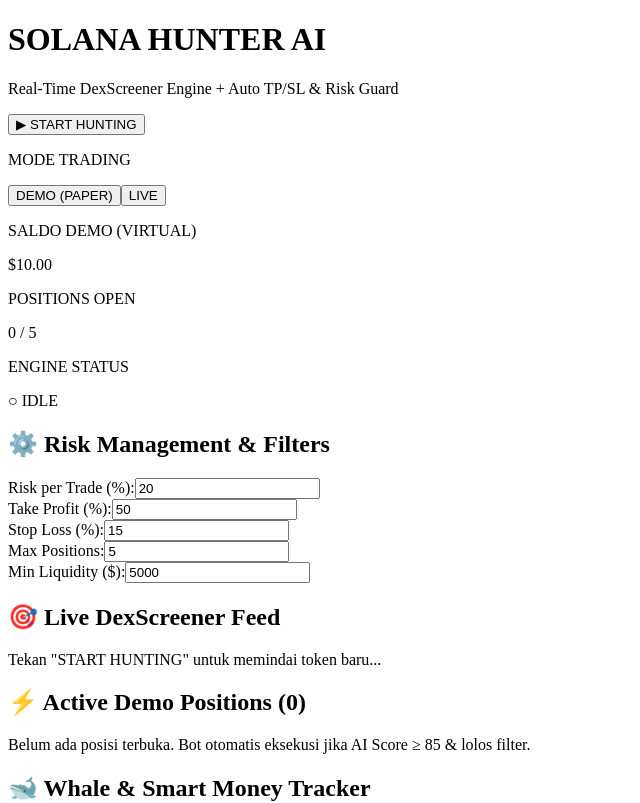
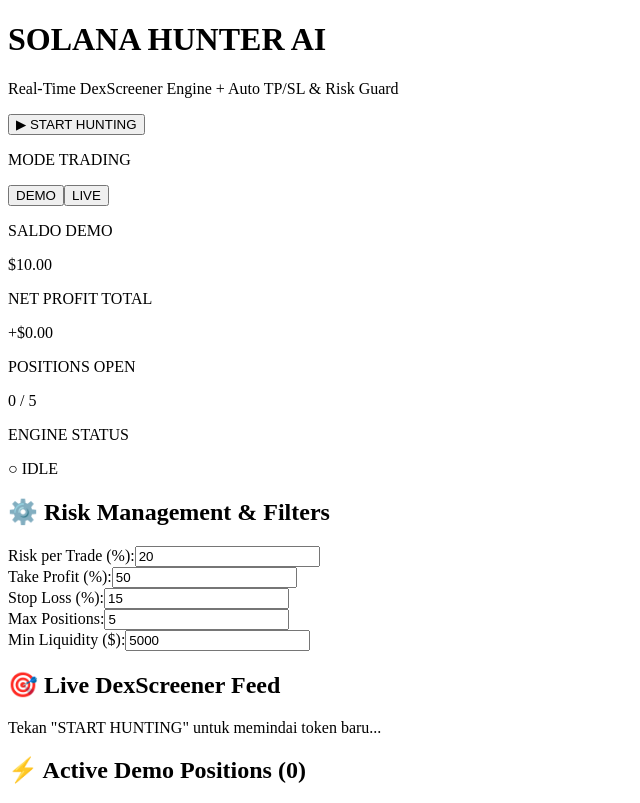
Before and after one commit to winsukses351-oss/solana-meme-hunter, a Next.js app: page / in a window 1280 px wide. Shown: the top 803 px of the page, without its empty margins (0-640 px from the left). Built offline with nearby package versions, Linux system fonts and the light colour scheme.

Commit message:
Add net profit tracking to trading logic

```diff
--- a/app/page.jsx
+++ b/app/page.jsx
@@ -5,6 +5,7 @@ export default function Home() {
   const [isRunning, setIsRunning] = useState(false);
   const [tradeMode, setTradeMode] = useState('demo');
   const [balanceUSD, setBalanceUSD] = useState(10.0);
+  const [netProfitTotal, setNetProfitTotal] = useState(0.0);
 
   // Risk & Position Management
   const [riskPercent, setRiskPercent] = useState(20);
@@ -128,6 +129,7 @@ export default function Home() {
           if (newPnlPercent >= takeProfit) {
             const returnAmount = trade.positionSizeUSD + newPnlUSD;
             setBalanceUSD((prev) => parseFloat((prev + returnAmount).toFixed(2)));
+            setNetProfitTotal((prev) => parseFloat((prev + newPnlUSD).toFixed(2)));
             addLog(`[AUTO-TP] Sold $${trade.symbol} @ +${newPnlPercent}% (Profit: +$${newPnlUSD.toFixed(2)})`);
             return;
           }
@@ -136,6 +138,7 @@ export default function Home() {
           if (newPnlPercent <= -stopLoss) {
             const returnAmount = Math.max(0, trade.positionSizeUSD + newPnlUSD);
             setBalanceUSD((prev) => parseFloat((prev + returnAmount).toFixed(2)));
+            setNetProfitTotal((prev) => parseFloat((prev + newPnlUSD).toFixed(2)));
             addLog(`[AUTO-SL] Sold $${trade.symbol} @ ${newPnlPercent}% (Loss: -$${Math.abs(newPnlUSD).toFixed(2)})`);
             return;
           }
@@ -162,6 +165,7 @@ export default function Home() {
       if (tradeToClose) {
         const returnAmount = Math.max(0, tradeToClose.positionSizeUSD + tradeToClose.pnlUSD);
         setBalanceUSD((prev) => parseFloat((prev + returnAmount).toFixed(2)));
+        setNetProfitTotal((prev) => parseFloat((prev + tradeToClose.pnlUSD).toFixed(2)));
         addLog(`[EMERGENCY SELL] $${tradeToClose.symbol} Closed @ ${tradeToClose.pnlPercent}%`);
       }
       return prevTrades.filter((t) => t.id !== tradeId);
@@ -211,21 +215,21 @@ export default function Home() {
       </div>
 
       {/* Stats */}
-      <div className="max-w-5xl mx-auto grid grid-cols-1 md:grid-cols-4 gap-4 mb-4">
-        <div className="bg-slate-900 border border-slate-800 p-4 rounded-xl">
-          <p className="text-xs text-slate-400 mb-2">MODE TRADING</p>
-          <div className="flex gap-2">
+      <div className="max-w-5xl mx-auto grid grid-cols-1 md:grid-cols-5 gap-3 mb-4">
+        <div className="bg-slate-900 border border-slate-800 p-3 rounded-xl">
+          <p className="text-[10px] text-slate-400 mb-1">MODE TRADING</p>
+          <div className="flex gap-1">
             <button
               onClick={() => setTradeMode('demo')}
-              className={`flex-1 py-1.5 text-xs font-bold rounded transition ${
+              className={`flex-1 py-1 text-[10px] font-bold rounded transition ${
                 tradeMode === 'demo' ? 'bg-amber-500 text-slate-950' : 'bg-slate-800 text-slate-400'
               }`}
             >
-              DEMO (PAPER)
+              DEMO
             </button>
             <button
               onClick={() => setTradeMode('live')}
-              className={`flex-1 py-1.5 text-xs font-bold rounded transition ${
+              className={`flex-1 py-1 text-[10px] font-bold rounded transition ${
                 tradeMode === 'live' ? 'bg-rose-500 text-slate-950' : 'bg-slate-800 text-slate-400'
               }`}
             >
@@ -234,19 +238,26 @@ export default function Home() {
           </div>
         </div>
 
-        <div className="bg-slate-900 border border-slate-800 p-4 rounded-xl">
-          <p className="text-xs text-slate-400 mb-1">SALDO DEMO (VIRTUAL)</p>
-          <p className="text-2xl font-bold text-amber-400">${balanceUSD.toFixed(2)}</p>
+        <div className="bg-slate-900 border border-slate-800 p-3 rounded-xl">
+          <p className="text-[10px] text-slate-400 mb-0.5">SALDO DEMO</p>
+          <p className="text-lg font-bold text-amber-400">${balanceUSD.toFixed(2)}</p>
         </div>
 
-        <div className="bg-slate-900 border border-slate-800 p-4 rounded-xl">
-          <p className="text-xs text-slate-400 mb-1">POSITIONS OPEN</p>
-          <p className="text-2xl font-bold text-emerald-400">{activeTrades.length} / {maxPositions}</p>
+        <div className="bg-slate-900 border border-slate-800 p-3 rounded-xl">
+          <p className="text-[10px] text-slate-400 mb-0.5">NET PROFIT TOTAL</p>
+          <p className={`text-lg font-bold ${netProfitTotal >= 0 ? 'text-emerald-400' : 'text-rose-400'}`}>
+            {netProfitTotal >= 0 ? '+' : ''}${netProfitTotal.toFixed(2)}
+          </p>
         </div>
 
-        <div className="bg-slate-900 border border-slate-800 p-4 rounded-xl">
-          <p className="text-xs text-slate-400 mb-1">ENGINE STATUS</p>
-          <span className={`inline-block mt-1 px-2.5 py-1 text-xs font-bold rounded ${isRunning ? 'bg-emerald-500/20 text-emerald-400 border border-emerald-500/30' : 'bg-slate-800 text-slate-400'}`}>
+        <div className="bg-slate-900 border border-slate-800 p-3 rounded-xl">
+          <p className="text-[10px] text-slate-400 mb-0.5">POSITIONS OPEN</p>
+          <p className="text-lg font-bold text-emerald-400">{activeTrades.length} / {maxPositions}</p>
+        </div>
+
+        <div className="bg-slate-900 border border-slate-800 p-3 rounded-xl">
+          <p className="text-[10px] text-slate-400 mb-0.5">ENGINE STATUS</p>
+          <span className={`inline-block mt-0.5 px-2 py-0.5 text-[10px] font-bold rounded ${isRunning ? 'bg-emerald-500/20 text-emerald-400 border border-emerald-500/30' : 'bg-slate-800 text-slate-400'}`}>
             {isRunning ? '● RUNNING' : '○ IDLE'}
           </span>
         </div>
@@ -389,4 +400,4 @@ export default function Home() {
       </div>
     </div>
   );
-            }
+    }
```
